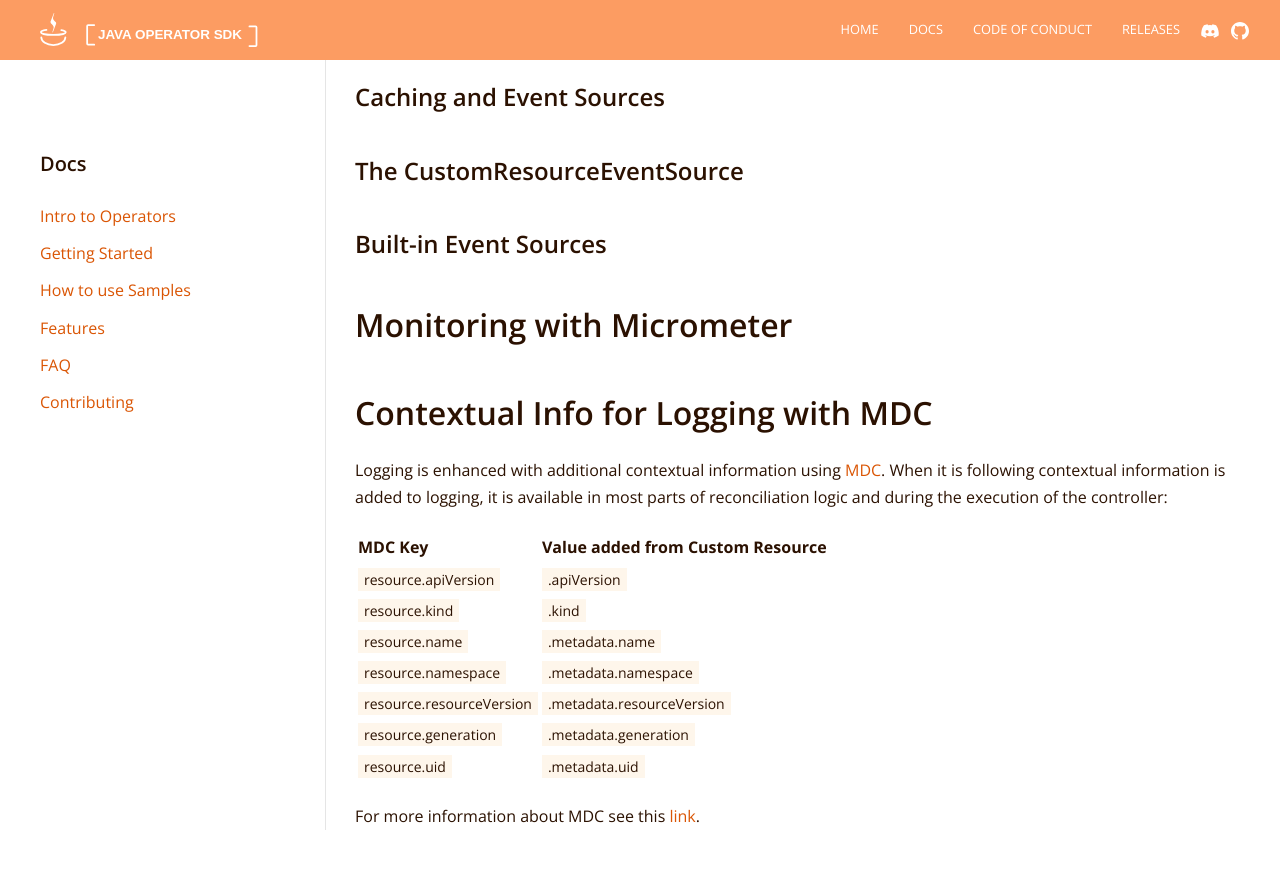
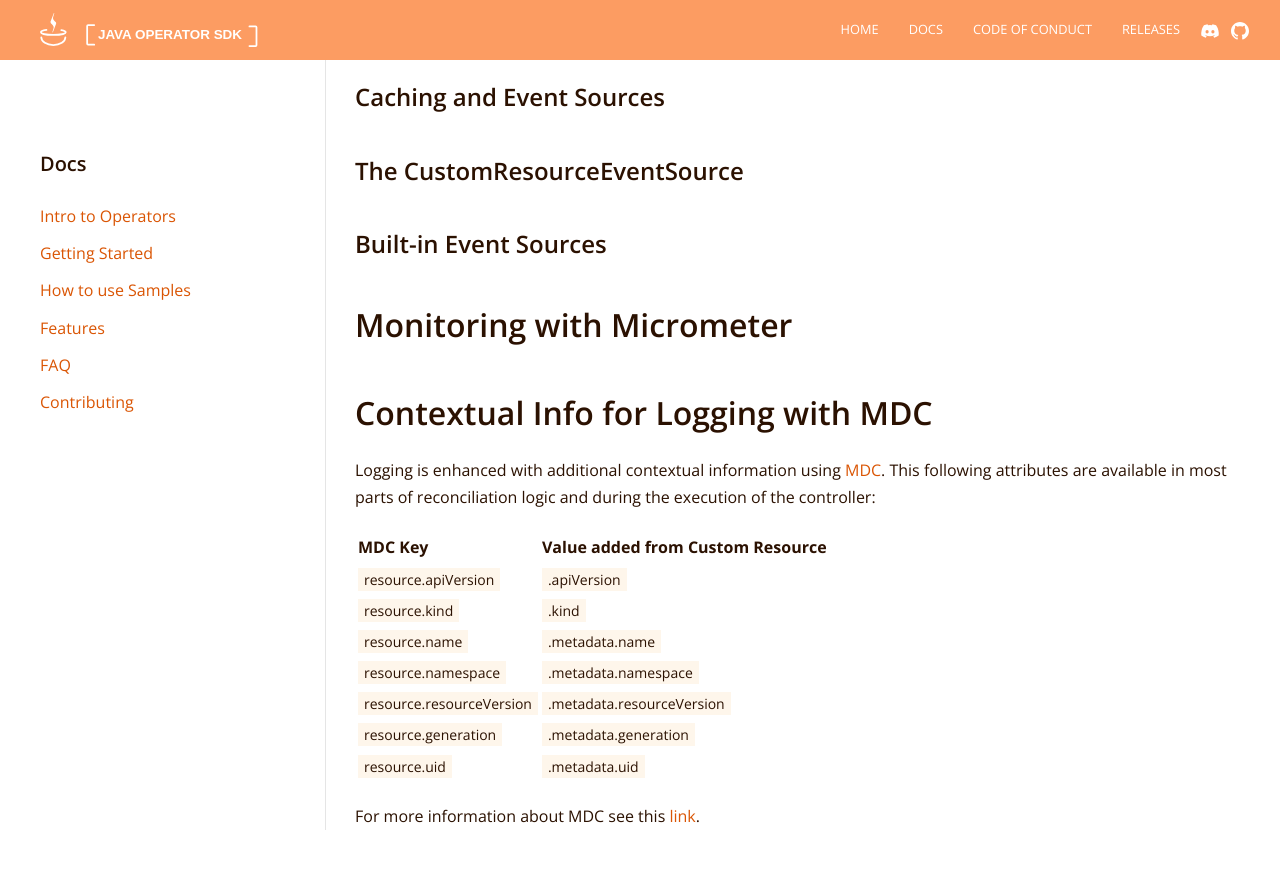
Before and after one commit to operator-framework/java-operator-sdk, a Jekyll site: the page built from docs/documentation/features.md, in a window 1280 px wide and 900 px high, scrolled down 916 px. Shown: the top 869 px of the window. Built offline with Jekyll 4.4.1, drawn with Linux system fonts in a browser that asks for light colours; nearby versions of some CDN libraries.

Commit message:
docs: formalization in docs

```diff
--- a/docs/documentation/features.md
+++ b/docs/documentation/features.md
@@ -36,8 +36,7 @@ permalink: /docs/features
 ## Contextual Info for Logging with MDC
 
 Logging is enhanced with additional contextual information using [MDC](http://www.slf4j.org/manual.html#mdc).
-When it is following contextual information is added to logging, it is available in most parts of reconciliation logic
-and during the execution of the controller:
+This following attributes are available in most parts of reconciliation logic and during the execution of the controller:
 
 | MDC Key      | Value added from Custom Resource |
 | :---        |    :---   |
```
